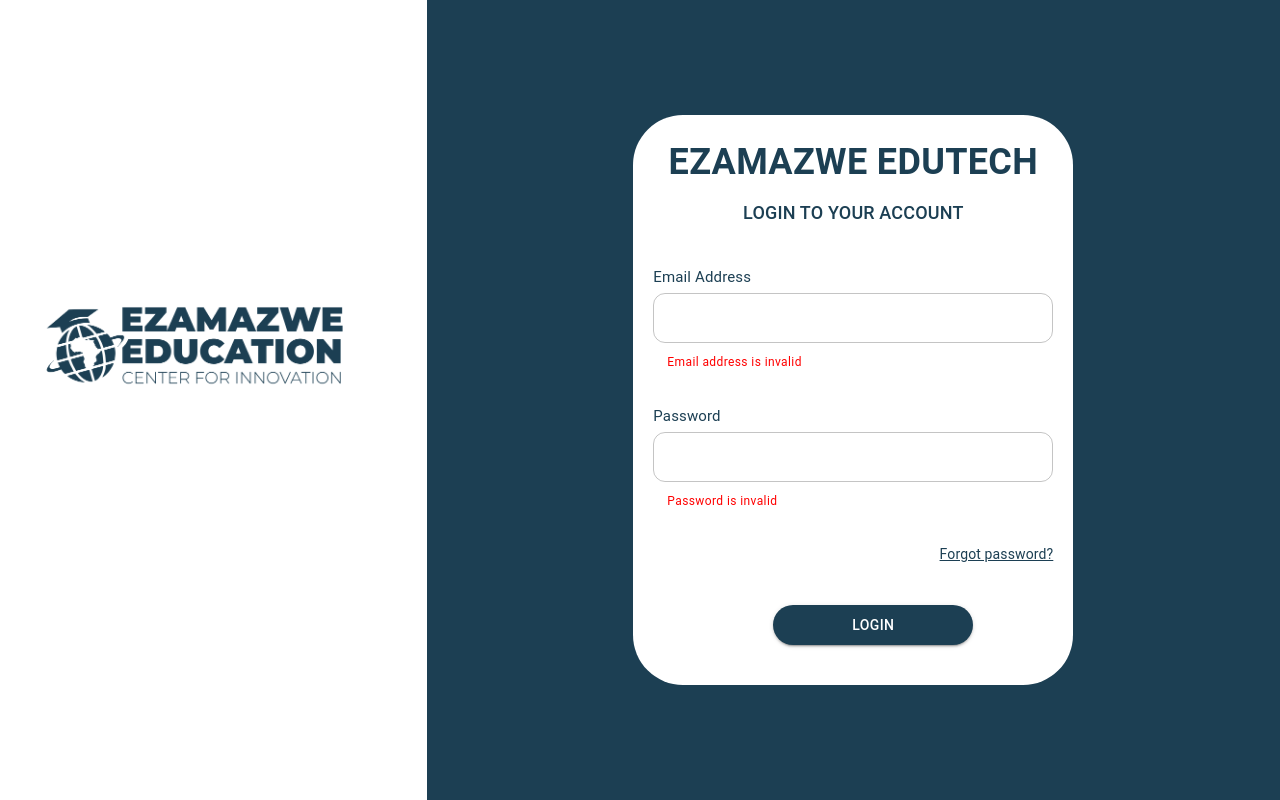
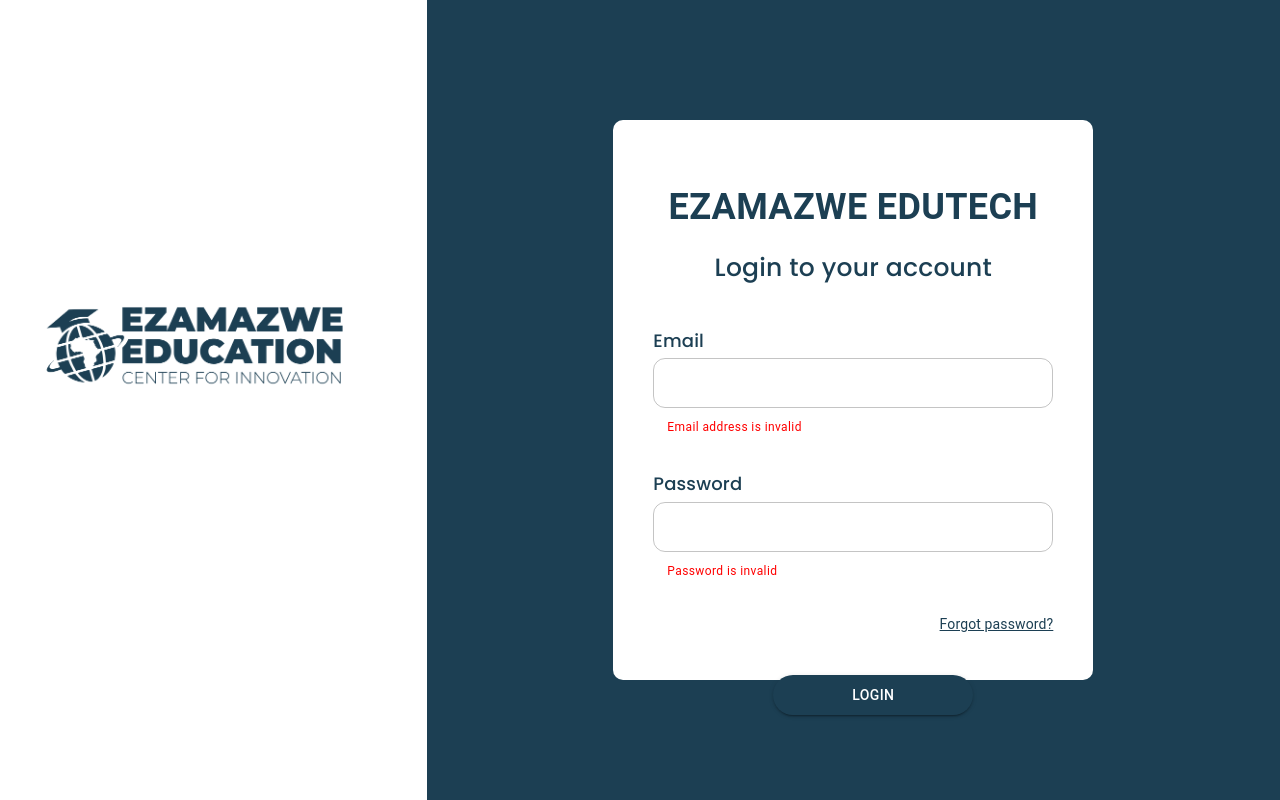
Before and after one commit to Keabetswemabeba/mui-test-update, a React (Create React App) app: page / in a window 1280 px wide. Built offline with nearby package versions, Linux system fonts and the light colour scheme.

Commit message:
update
Signed-off-by: Keabetswemabeba <mabebakeabetswe@gmail.com>

```diff
--- a/public/index.html
+++ b/public/index.html
@@ -9,6 +9,8 @@
       name="description"
       content="Web site created using create-react-app"
     />
+    <link rel="stylesheet" href="https://fonts.googleapis.com/css2?family=Poppins:wght@100,200,300,400;500;600,700&display=swap">
+
     <link rel="apple-touch-icon" href="%PUBLIC_URL%/logo192.png" />
     <!--
       manifest.json provides metadata used when your web app is installed on a
--- a/src/Components/Login.js
+++ b/src/Components/Login.js
@@ -12,7 +12,8 @@
 
 function Login() {
   return (
-    <Grid container
+    <Grid
+      container
       sx={{
         display: "flex",
         flexDirection: "row",
@@ -31,8 +32,8 @@
               bgcolor: "white",
               height: "100vh",
               paddingTop: "30vh",
-              justifyContent: 'center',
-              alignItems: 'center',
+              justifyContent: "center",
+              alignItems: "center",
             }}
           >
             <img
@@ -43,7 +44,7 @@
           </Container>
         </Grid>
 
-        <Grid item xs={8} sx={{width: '60%'}}>
+        <Grid item xs={8} sx={{ width: "60%" }}>
           <Container
             sx={{
               height: "100vh",
@@ -51,22 +52,25 @@
               flexDirection: "column",
               alignItems: "center",
               justifyContent: "center",
-              width: '60%',
+              width: "60%",
             }}
           >
             <Box
               sx={{
+                height: "60vh",
                 backgroundColor: "white",
                 justifyContent: "center",
                 alignItems: "center",
                 alignSelf: "center",
-                padding: "20px 20px",
-                borderRadius: "50px",
-                width: '50vh'
+                padding: "40px 40px",
+                borderRadius: "10px",
+                width: "50vh",
+                boxShadow: "inherit",
               }}
             >
               <Typography
                 sx={{
+                  marginTop: "20px",
                   marginBottom: "10px",
                   fontWeight: "600",
                   color: "#1C3F53",
@@ -79,11 +83,12 @@
               <Typography
                 sx={{
                   marginBottom: "40px",
+                  marginTop: "15px",
                   fontWeight: "500",
                   color: "#1C3F53",
-                  fontSize: "18px",
+                  fontSize: "25px",
                   textAlign: "center",
-                  textTransform: "uppercase",
+                  fontFamily: 'Poppins',
                 }}
               >
                 Login to your account
@@ -96,20 +101,32 @@
                   fontWeight: "400",
                 }}
               >
-                <Typography sx={{ marginBottom: "0.3rem", color: "#1C3F53", fontSize: '15px' }}>
-                  Email Address
+                <Typography
+                  sx={{
+                    marginBottom: "0.3rem",
+                    color: "#1C3F53",
+                    fontSize: "18px",
+                    fontFamily: "Poppins",
+                  }}
+                >
+                  Email
                 </Typography>
                 <OutlinedInput
                   fullWidth
-                  sx={{ borderRadius: "12px", height: '50px' }}
+                  sx={{
+                    borderRadius: "12px",
+                    height: "50px",
+                    border: "#1C3F53",
+                    borderColor: "#1C3F53",
+                  }}
                 />
                 <FormHelperText
                   style={{ color: "red" }}
                   sx={{
                     textAlign: "left",
                     justifyContent: "left",
-                    alignSelf: 'flex-start',
-                    marginTop: '10px'
+                    alignSelf: "flex-start",
+                    marginTop: "10px",
                   }}
                 >
                   Email address is invalid
@@ -123,21 +140,32 @@
                   fontWeight: "400",
                 }}
               >
-                <Typography sx={{ marginBottom: "0.3rem", color: "#1C3F53", fontSize: '15px' }}>
+                <Typography
+                  sx={{
+                    marginBottom: "0.3rem",
+                    color: "#1C3F53",
+                    fontSize: "18px",
+                    fontFamily: "Poppins",
+                  }}
+                >
                   Password
                 </Typography>
                 <OutlinedInput
                   type="password"
                   fullWidth
-                  sx={{ borderRadius: "12px", height: '50px' }}
+                  sx={{
+                    borderRadius: "12px",
+                    height: "50px",
+                    borderColor: "#1C3F53",
+                  }}
                 />
                 <FormHelperText
                   style={{ color: "red" }}
                   sx={{
                     textAlign: "left",
                     justifyContent: "left",
-                    alignSelf: 'flex-start',
-                    marginTop: '10px'
+                    alignSelf: "flex-start",
+                    marginTop: "10px",
                   }}
                 >
                   Password is invalid
@@ -151,7 +179,7 @@
                   textAlign: "right",
                   textDecoration: "underline",
                   alignSelf: "flex-end",
-                  marginBottom: '10px'
+                  marginBottom: "10px",
                 }}
               >
                 Forgot password?
```
